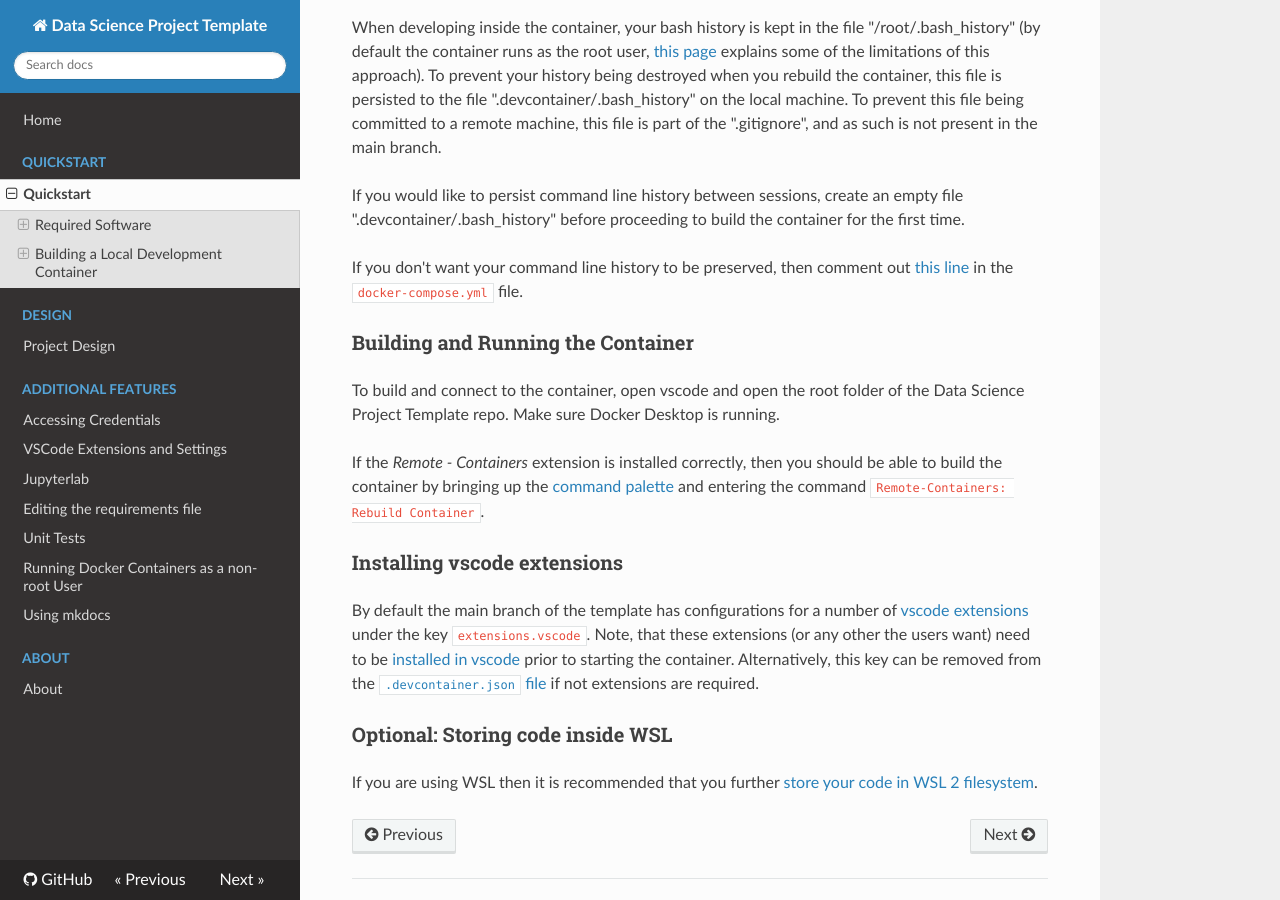
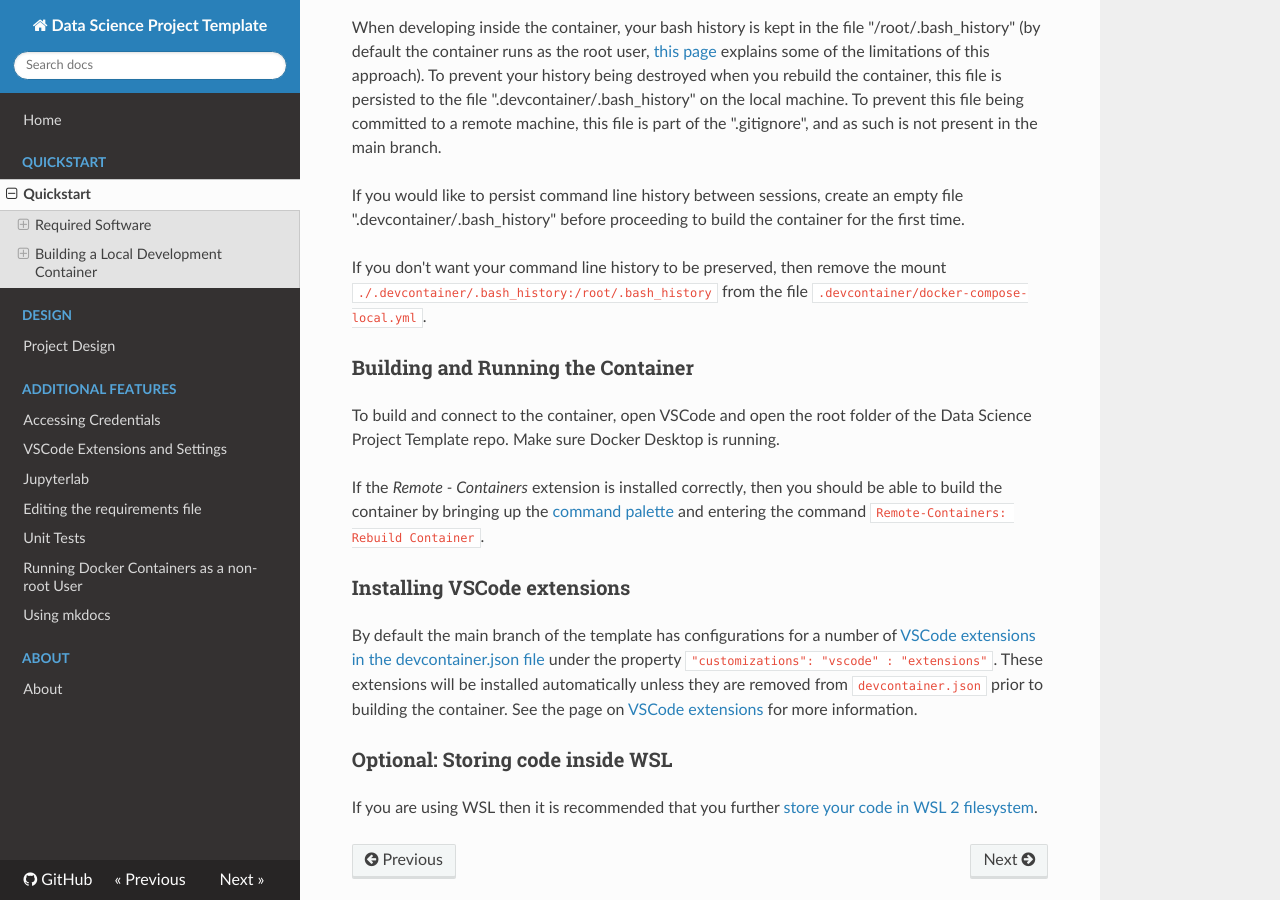
Before and after one commit to mark-curran/data-science-project-template, an MkDocs documentation site: the page built from docs/docs/quickstart/quickstart.md, in a window 1280 px wide and 900 px high, scrolled down 1515 px. Built offline with MkDocs 1.6.1, drawn with Linux system fonts in a browser that asks for light colours; nearby versions of some CDN libraries; some of the changed text lies outside the part shown.

Commit message:
Typos in quickstart.

```diff
--- a/docs/docs/quickstart/quickstart.md
+++ b/docs/docs/quickstart/quickstart.md
@@ -2,7 +2,7 @@
 
 This page describes how to set up the Data Science Project Template for local development.
 
-This project template is in effect a hierarchy of configs that build containers based on the environment that data science is being conducted in. At the bottom of that hierarchy is the local container that runs on a users local machine. This page describes creating and developing inside the local container.
+The project template is in effect a hierarchy of configs that build containers based on the environment that data science is being conducted in. At the bottom of that hierarchy is the local container that runs on a users local machine. This page describes creating and developing inside the local container.
 
 ## Required Software
 
@@ -18,11 +18,11 @@
 
 ### Optional: Visual Studio Code
 
-Once you have installed Docker, it is highly recommended to install [vscode](https://code.visualstudio.com/). The config for the local container is structured according to the [devcontainer specification](https://containers.dev/implementors/spec/), and vscode has an extension ([Remote - Containers](https://code.visualstudio.com/docs/remote/remote-overview)) that is compatible with this spec.
+Once you have installed Docker, it is highly recommended to install [VSCode](https://code.visualstudio.com/). The config for the local container is structured according to the [devcontainer specification](https://containers.dev/implementors/spec/), and VSCode has an extension ([Remote - Containers](https://code.visualstudio.com/docs/remote/remote-overview)) that is compatible with this spec.
 
-Once vscode is installed, install the _Remote - Containers_ extension as per the [instructions here](https://code.visualstudio.com/docs/remote/containers-tutorial#_install-the-extension).
+Once VSCode is installed, install the _Remote - Containers_ extension as per the [instructions here](https://code.visualstudio.com/docs/remote/containers-tutorial#_install-the-extension).
 
-If you are familiar with Docker and are happy to run `docker-compose` from the command line, then vscode is not necessary.
+If you are familiar with Docker and are happy to run `docker-compose` from the command line, then VSCode is not necessary.
 
 ### Optional: Installing Docker into a Linux Subsystem
 
@@ -44,17 +44,17 @@
 
 If you would like to persist command line history between sessions, create an empty file ".devcontainer/.bash_history" before proceeding to build the container for the first time.
 
-If you don't want your command line history to be preserved, then comment out [this line](https://github.com/mark-curran/data-science-project-template/blob/999d02b423f3cef22ec2a99f19dd207d69248537/docker-compose.yml#L18) in the `docker-compose.yml` file.
+If you don't want your command line history to be preserved, then remove the mount `./.devcontainer/.bash_history:/root/.bash_history` from the file `.devcontainer/docker-compose-local.yml`.
 
 ### Building and Running the Container
 
-To build and connect to the container, open vscode and open the root folder of the Data Science Project Template repo. Make sure Docker Desktop is running.
+To build and connect to the container, open VSCode and open the root folder of the Data Science Project Template repo. Make sure Docker Desktop is running.
 
 If the _Remote - Containers_ extension is installed correctly, then you should be able to build the container by bringing up the [command palette](https://code.visualstudio.com/docs/getstarted/userinterface#_command-palette) and entering the command `Remote-Containers: Rebuild Container`.
 
-### Installing vscode extensions
+### Installing VSCode extensions
 
-By default the main branch of the template has configurations for a number of [vscode extensions](https://github.com/mark-curran/data-science-project-template/blob/main/.devcontainer/devcontainer.json) under the key `extensions.vscode`. Note, that these extensions (or any other the users want) need to be [installed in vscode](https://code.visualstudio.com/learn/get-started/extensions) prior to starting the container. Alternatively, this key can be removed from the [`.devcontainer.json` file](https://github.com/mark-curran/data-science-project-template/blob/main/.devcontainer/devcontainer.json) if not extensions are required.
+By default the main branch of the template has configurations for a number of [VSCode extensions in the devcontainer.json file](https://github.com/mark-curran/data-science-project-template/blob/main/.devcontainer/devcontainer.json) under the property `"customizations": "vscode" : "extensions"`. These extensions will be installed automatically unless they are removed from `devcontainer.json` prior to building the container. See the page on [VSCode extensions](../additional_features/vscode_extensions.md) for more information.
 
 ### Optional: Storing code inside WSL
 
```
Also changed, not shown: other parts of docs/docs/quickstart/quickstart.md (+1 -1 lines).
